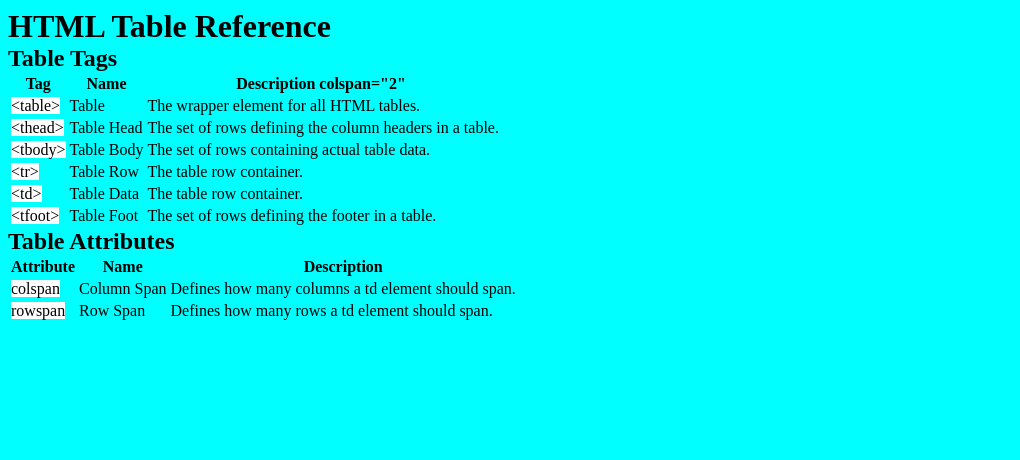
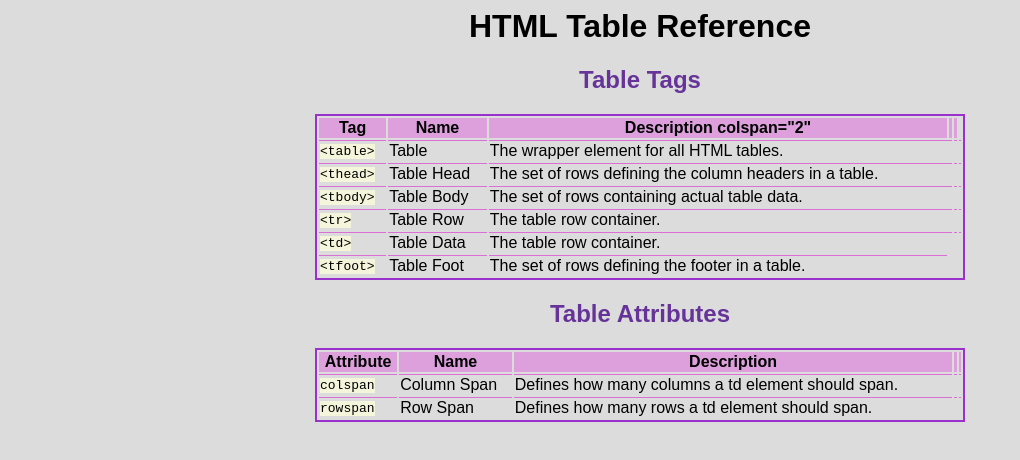
Before and after one commit to Glenda9031/Cheatsheet, a plain HTML site: page index.html in a window 1280 px wide. Shown: the whole page, without its empty margins (0-1020 px from the left). Drawn offline with Linux system fonts and the light colour scheme; files that its build step writes are made by us from their sources.

Commit message:
Update styles.css

```diff
--- a/stylesheet/styles.css
+++ b/stylesheet/styles.css
@@ -1,27 +1,36 @@
-* {
-    background-color: cyan;
+body {
+    background-color: gainsboro;
+    font-family: Arial, Helvetica, sans-serif;
+
 }
 
 h1 {
-    Font-weight: bold;
-    margin: 0 auto;
+    text-align: center;
+
 }
 
 h2 {
-    Font-weight: bold;
+    text-align: center;
+    color: rebeccapurple;
+
+}
+
+table {
+    border: 2px solid darkorchid;
+    width: 650px;
     margin: 0 auto;
 
 }
 
 thead {
-    margin-left: auto;
-    margin-right: auto;
-    padding: 5px;
-    background-color:blueviolet;
-    border: 10px black solid;
+    background-color: plum;
+}
+
+td {
+    border-top: 1px solid orchid;
 }
 
 .code {
-    background-color: white;
-    margin: 0 auto;
+    font-family: monospace;
+    background-color: beige;
 }
```
